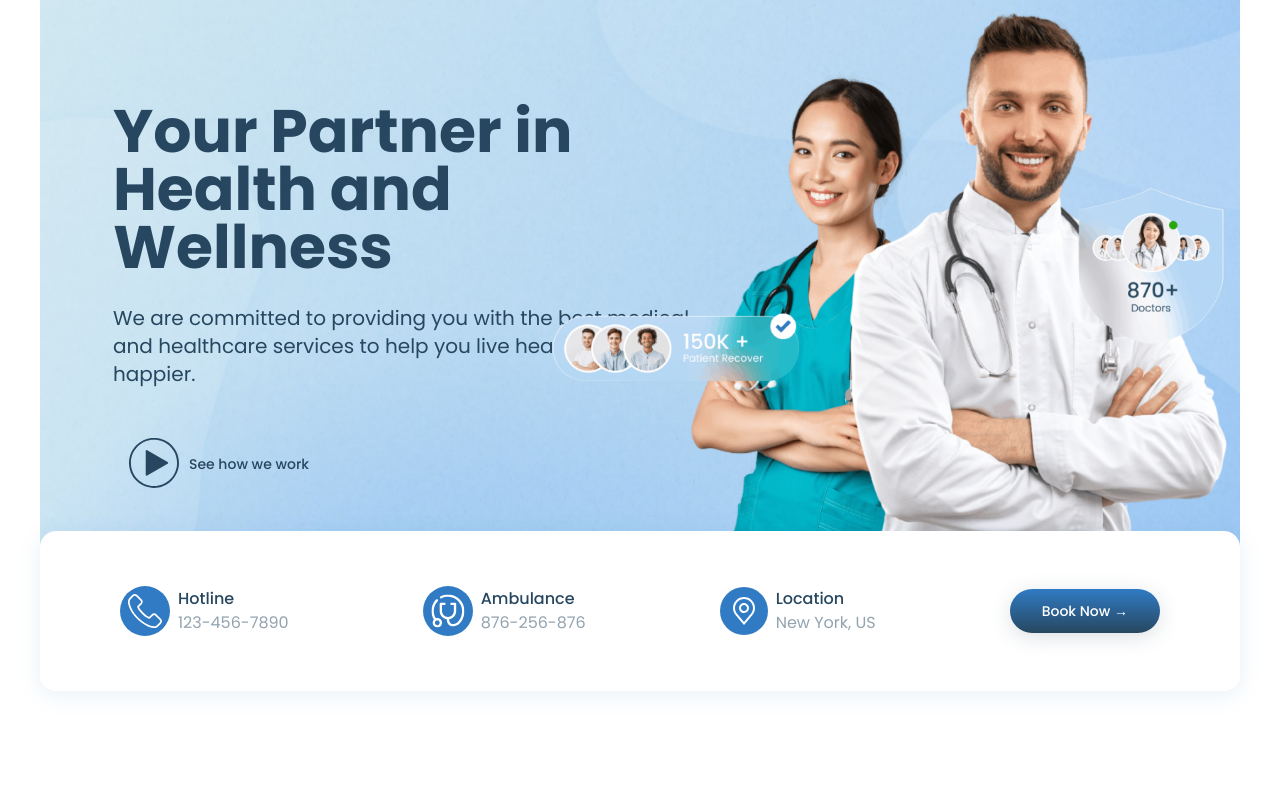
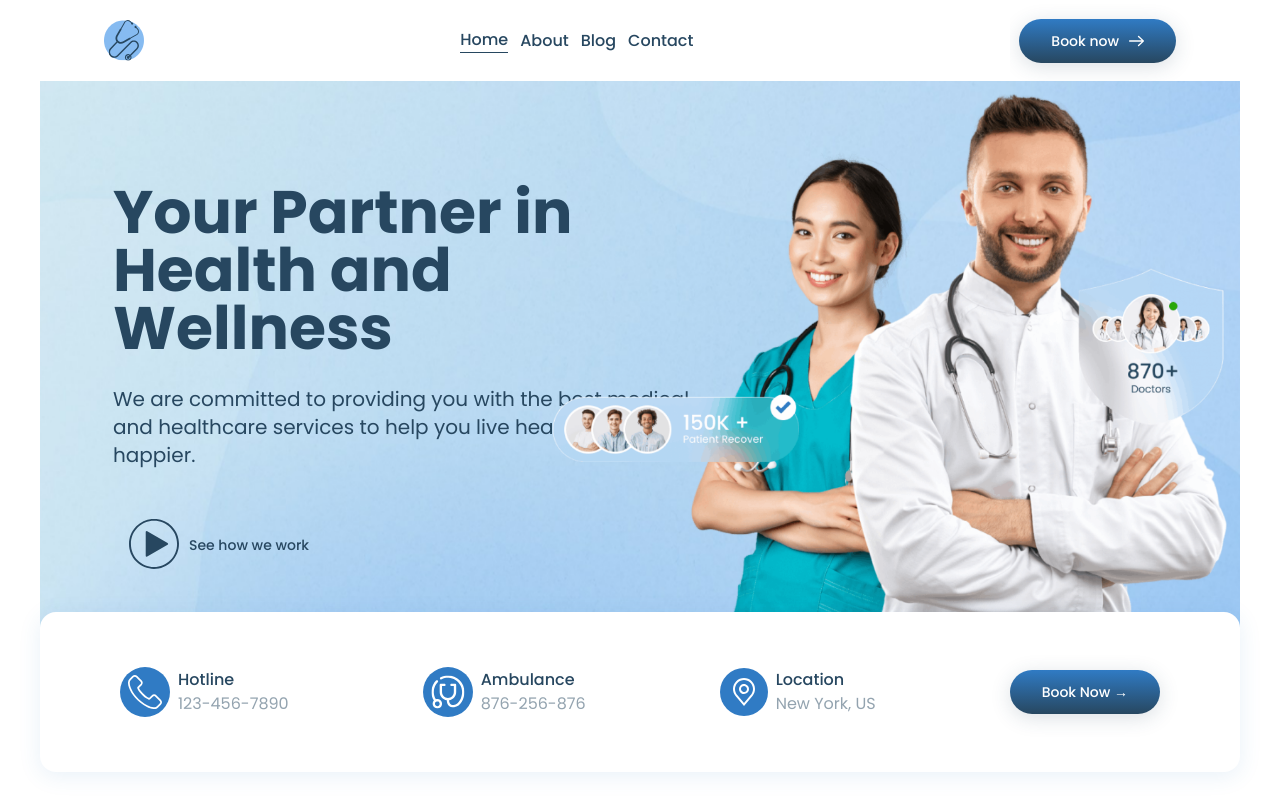
Before and after one commit to SergeCodeur/figma-to-code-ed2-week4, a Next.js app: page / in a window 1280 px wide. Shown: the top 800 px of the page. Built offline with nearby package versions, Linux system fonts and the light colour scheme.

Commit message:
add navbar to home page

```diff
--- a/src/app/page.tsx
+++ b/src/app/page.tsx
@@ -3,10 +3,12 @@ import Departments from "@/components/Home/sections/Departments";
 import HeroSection from "@/components/Home/sections/HeroSection";
 import OurValues from "@/components/Home/sections/OurValues";
 import ReviewsSection from "@/components/Home/sections/Reviews";
+import NavBar from "@/components/Navigation/NavBar";
 
 export default function Home() {
 	return (
 		<main>
+			<NavBar />
 			<HeroSection />
 			<OurValues />
 			<AboutUs />
```
